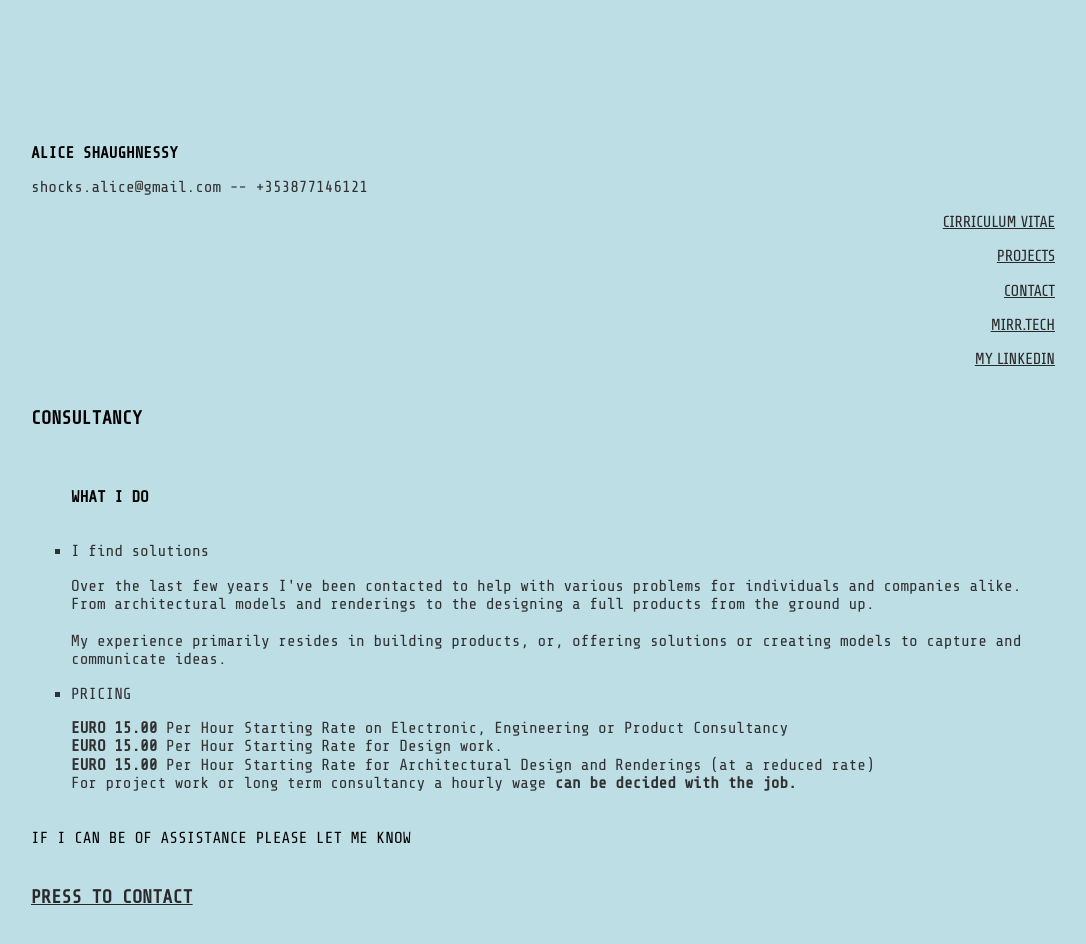
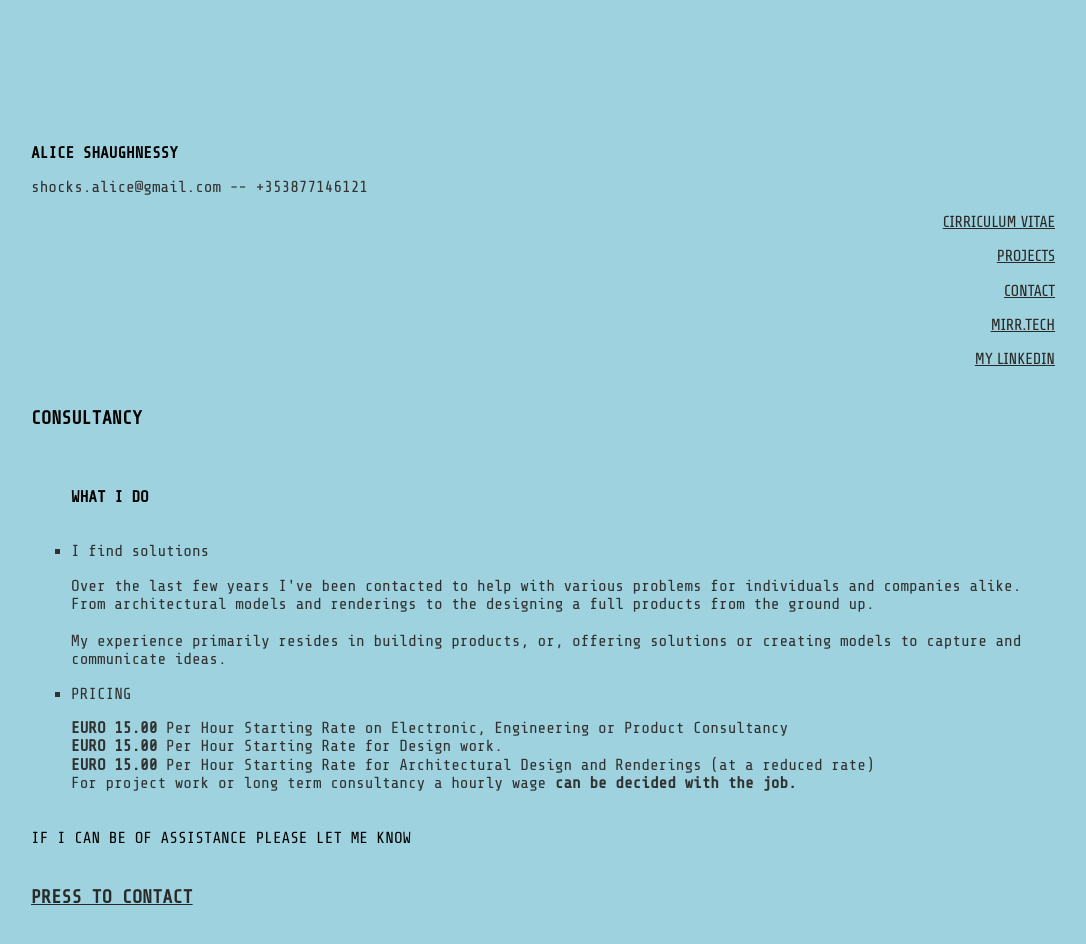
Before and after one commit to aliceshocks/aliceshocks.github.io, a website built with Parcel: page pricing.html in a window 1280 px wide. Shown: the whole page, without its empty margins (97-1183 px from the left). Built offline with nearby package versions, Linux system fonts and the light colour scheme.

Commit message:
Update main.css

```diff
--- a/css/main.css
+++ b/css/main.css
@@ -33,12 +33,12 @@ html {
  */
 
 ::-moz-selection {
-    background: #bedee6;
+    background: #9ed2de;
     text-shadow: none;
 }
 
 ::selection {
-    background: #bedee6;
+    background: #9ed2de;
     text-shadow: none;
 }
 
@@ -50,7 +50,7 @@ html {
 body {
     padding: 10%;
     font-family: 'Share Tech Mono', monospace;
-    background-color: #bedee6;
+    background-color: #9ed2de;
     color: #313131;
 }
 
```
